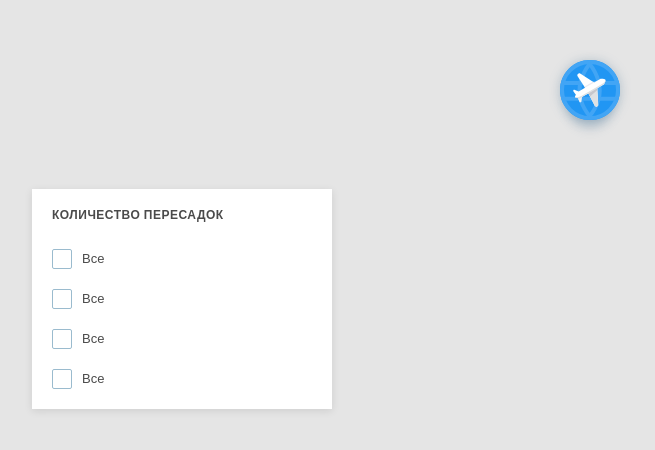
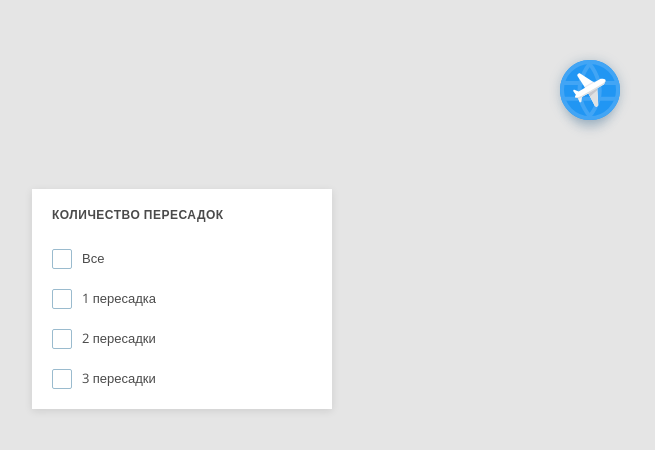
Before and after one commit to kapiernik/avia-tickets, a React (Create React App) app: page / in a window 1280 px wide. Shown: the top 450 px of the page, without its empty margins (50-705 px from the left). Built offline with nearby package versions, Linux system fonts and the light colour scheme.

Commit message:
updated filter component

```diff
--- a/src/components/filter/filter.jsx
+++ b/src/components/filter/filter.jsx
@@ -71,17 +71,17 @@ class Filter extends Component {
                     <Label>
                         <Input type="checkbox" />
                         <CheckBox></CheckBox>
-                        Все
+                         1 пересадка
                     </Label>
                     <Label>
                         <Input type="checkbox" />
                         <CheckBox></CheckBox>
-                        Все
+                        2 пересадки
                     </Label>
                     <Label>
                         <Input type="checkbox" />
                         <CheckBox></CheckBox>
-                        Все
+                        3 пересадки
                     </Label>
                 </Form>
             </Filter>
```
